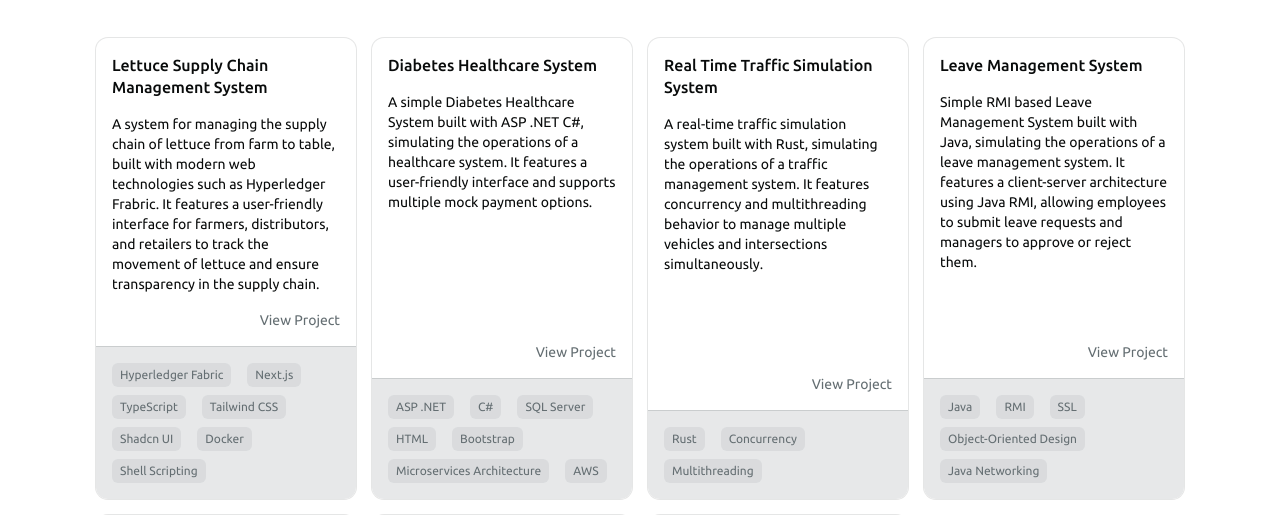
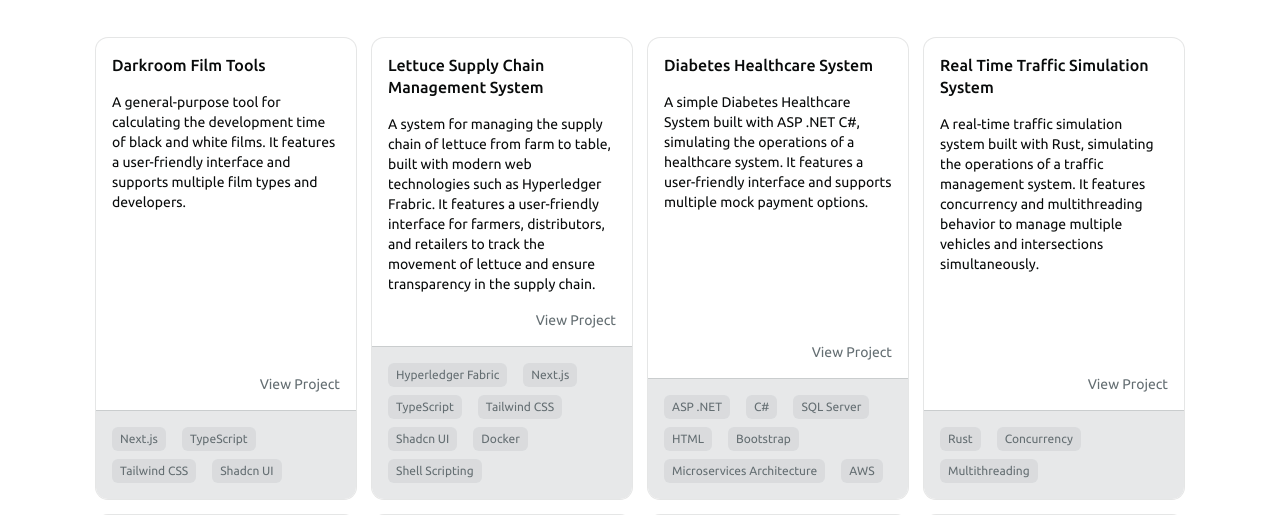
Before and after one commit to zhenchai00/caizhen-portfolio, a Next.js app: page /projects in a window 1280 px wide. Shown: the part 231-746 px from the top of the page. Built offline with nearby package versions, Linux system fonts and the light colour scheme.

Commit message:
update project data

```diff
--- a/src/components/project/projectsData.ts
+++ b/src/components/project/projectsData.ts
@@ -1,6 +1,12 @@
 import { Project } from "./type";
 
 export const projectsData: Project[] = [
+    {
+        name: "Darkroom Film Tools",
+        description: "A general-purpose tool for calculating the development time of black and white films. It features a user-friendly interface and supports multiple film types and developers.",
+        technologies: ["Next.js", "TypeScript", "Tailwind CSS", "Shadcn UI"],
+        link: "https://github.com/zhenchai00/darkroom-film-tools",
+    },
     {
         name: "Lettuce Supply Chain Management System",
         description: "A system for managing the supply chain of lettuce from farm to table, built with modern web technologies such as Hyperledger Frabric. It features a user-friendly interface for farmers, distributors, and retailers to track the movement of lettuce and ensure transparency in the supply chain.",
```
